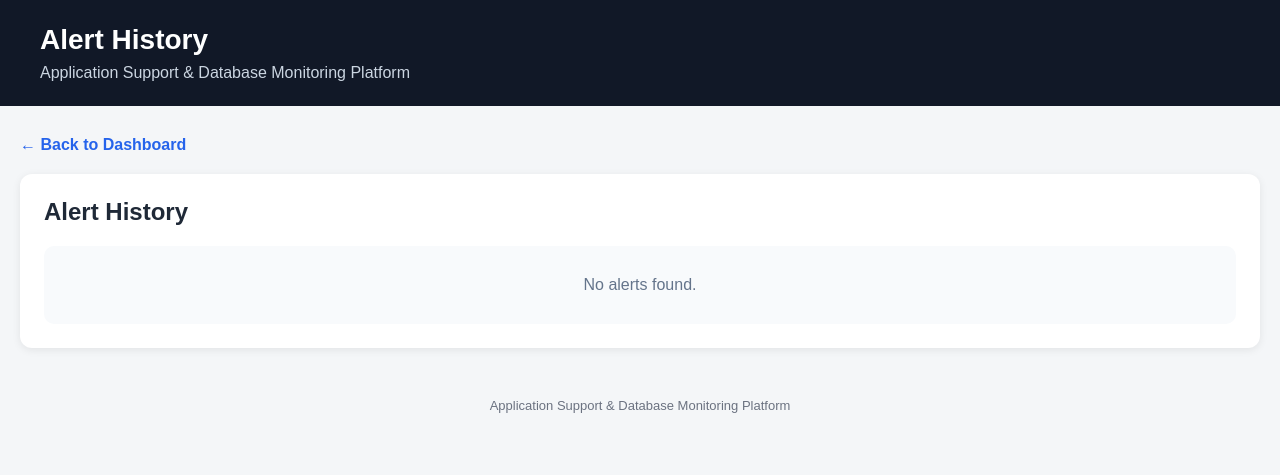
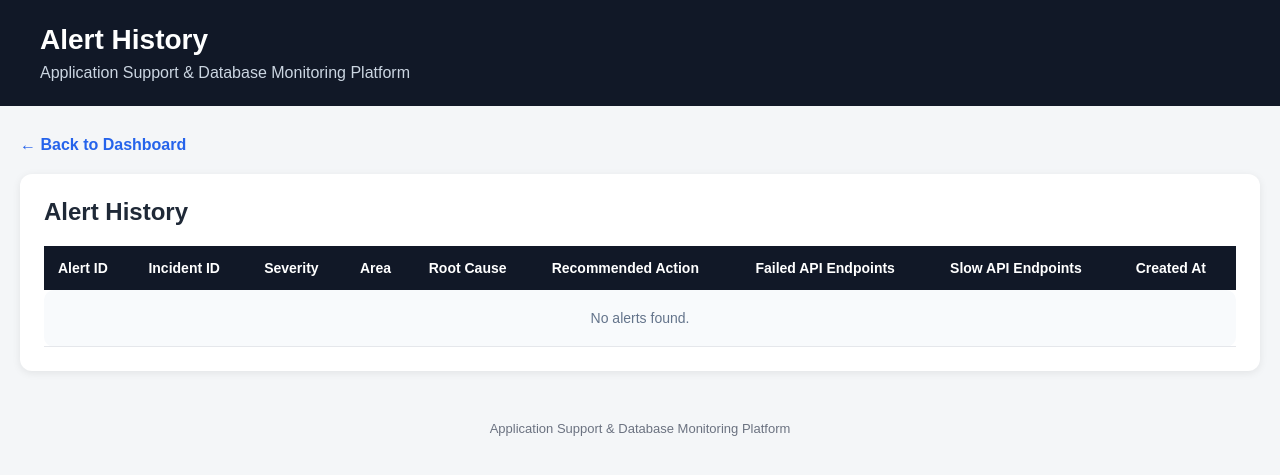
Before and after one commit to azarcostark/Application-Support-Database-Monitoring, a Flask app: template app/templates/alert_history.html in a window 1280 px wide. Shown: the top 475 px of the page. Run offline with Flask 3, Linux system fonts and the light colour scheme; the template is opened without the code that fills it, so the values that code supplies are empty.

Commit message:
Fix alert history empty state

```diff
--- a/app/templates/alert_history.html
+++ b/app/templates/alert_history.html
@@ -53,6 +53,10 @@
             text-decoration: none;
             color: #2563eb;
             font-weight: bold;
+        }
+
+        .back-link:hover {
+            text-decoration: underline;
         }
 
         .section {
@@ -134,7 +138,7 @@
         }
 
         .empty-state {
-            padding: 30px;
+            padding: 20px;
             text-align: center;
             color: #64748b;
             background: #f8fafc;
@@ -200,8 +204,6 @@
             </h2>
 
 
-            {% if alerts %}
-
             <div class="table-container">
 
                 <table>
@@ -252,6 +254,8 @@
 
 
                     <tbody>
+
+                        {% if alerts %}
 
                             {% for alert in alerts %}
 
@@ -374,21 +378,26 @@
 
                             {% endfor %}
 
+                        {% else %}
+
+                            <tr>
+
+                                <td
+                                    colspan="9"
+                                    class="empty-state"
+                                >
+                                    No alerts found.
+                                </td>
+
+                            </tr>
+
+                        {% endif %}
+
                     </tbody>
 
                 </table>
 
             </div>
-
-            {% else %}
-
-                <div class="empty-state">
-
-                    No alerts found.
-
-                </div>
-
-            {% endif %}
 
         </div>
 
```
Lines whose indentation alone changed are shown as unchanged.
